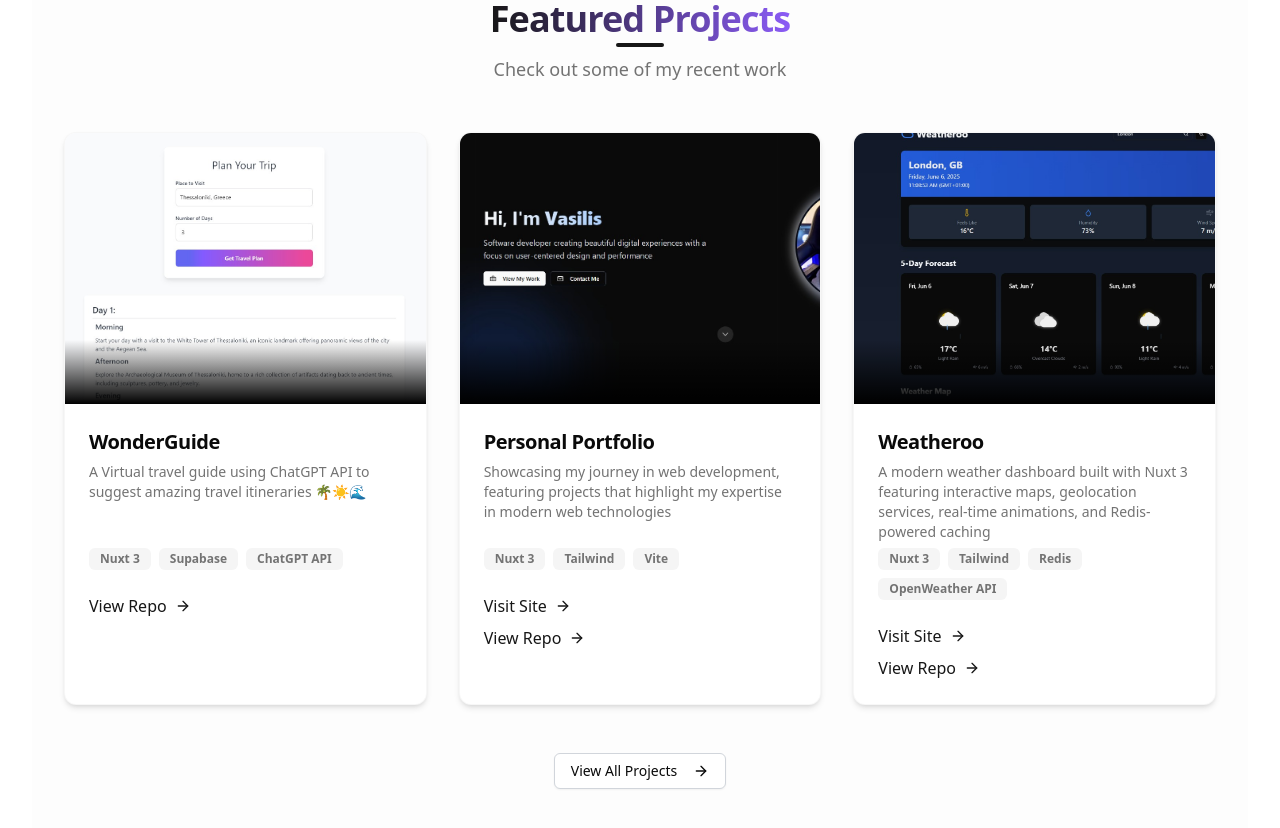
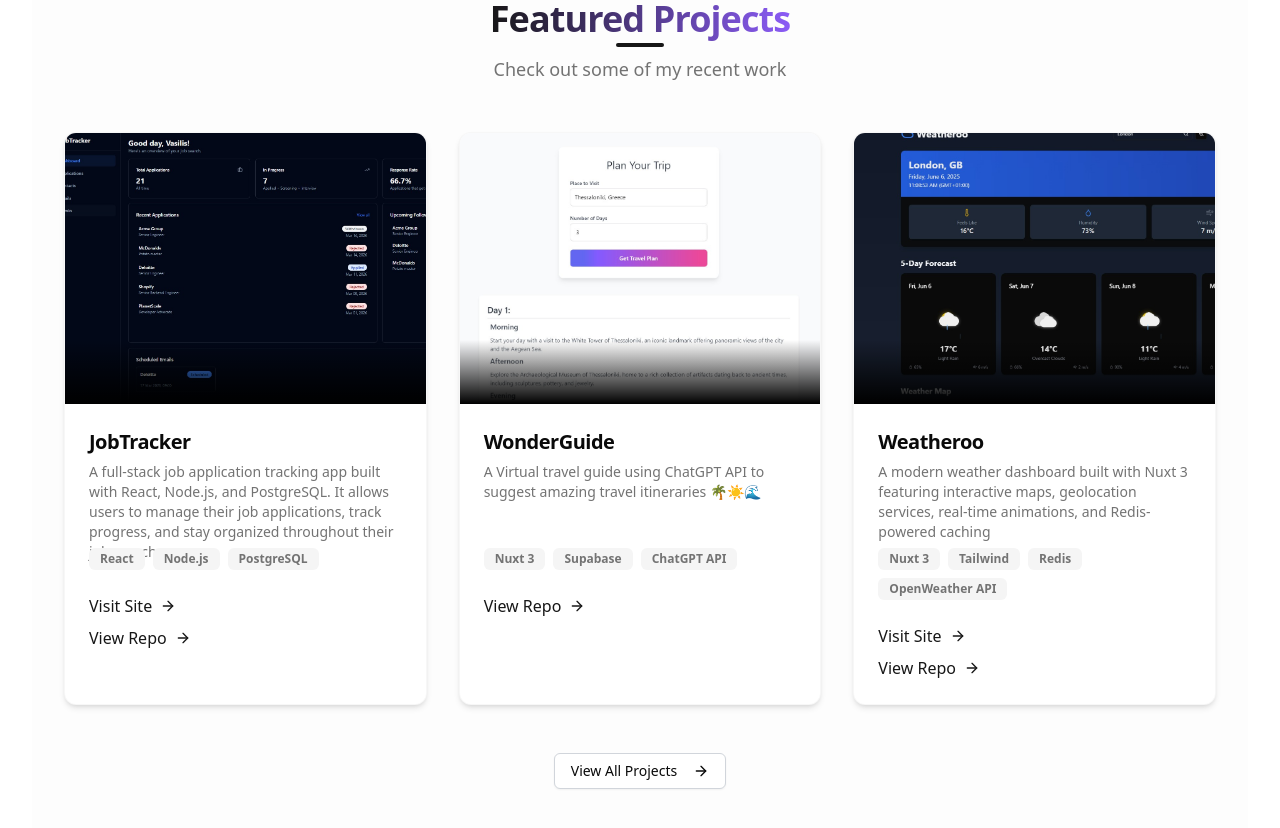
Before and after one commit to Vasilis-Rousis/vue-portfolio, a Nuxt app: page / in a window 1280 px wide. Shown: the part 940-1768 px from the top of the page. Built offline with nearby package versions, Linux system fonts and the light colour scheme.

Commit message:
Added jobtracker project

```diff
--- a/pages/index.vue
+++ b/pages/index.vue
@@ -353,6 +353,16 @@ const scrollToProjects = () => {
 const featuredProjects = [
   {
     id: 1,
+    title: 'JobTracker',
+    description:
+      'A full-stack job application tracking app built with React, Node.js, and PostgreSQL. It allows users to manage their job applications, track progress, and stay organized throughout their job search.',
+    image: '/images/job-tracker.jpg',
+    tags: ['React', 'Node.js', 'PostgreSQL'],
+    link: 'https://github.com/Vasilis-Rousis/track-job',
+    siteLink: 'https://job-tracker.duckdns.org/',
+  },
+  {
+    id: 2,
     title: 'WonderGuide',
     description:
       'A Virtual travel guide using ChatGPT API to suggest amazing travel itineraries 🌴☀️🌊',
@@ -360,16 +370,6 @@ const featuredProjects = [
     tags: ['Nuxt 3', 'Supabase', 'ChatGPT API'],
     link: 'https://github.com/Vasilis-Rousis/wonderguide-app',
     siteLink: '',
-  },
-  {
-    id: 2,
-    title: 'Personal Portfolio',
-    description:
-      'Showcasing my journey in web development, featuring projects that highlight my expertise in modern web technologies',
-    image: '/images/portfolio-website.jpg',
-    tags: ['Nuxt 3', 'Tailwind', 'Vite'],
-    link: 'https://github.com/Vasilis-Rousis/vue-portfolio',
-    siteLink: 'https://vasilis-rousis.com',
   },
   {
     id: 3,
--- a/pages/projects.vue
+++ b/pages/projects.vue
@@ -160,6 +160,19 @@ const activeFilter = ref('all')
 const projects = [
   {
     id: 1,
+    title: 'JobTracker',
+    description:
+      'A full-stack job application tracking app built with React, Node.js, and PostgreSQL. It allows users to manage their job applications, track progress, and stay organized throughout their job search.',
+    image: '/images/job-tracker.jpg',
+    tags: ['React', 'Node.js', 'PostgreSQL'],
+    link: 'https://github.com/Vasilis-Rousis/track-job',
+    siteLink: 'https://job-tracker.duckdns.org/',
+    longDescription:
+      'JobTracker is a full-stack job application tracking app built with React, Node.js, and PostgreSQL. It allows users to manage their job applications, track progress, and stay organized throughout their job search. The app features a user-friendly interface, real-time updates, and secure authentication. Users can add, edit, and delete job applications, send automated follow-up emails to recruiters, and generate reports to analyze their job search progress. This project demonstrates my skills in full-stack development, database management, and creating responsive, interactive web applications.',
+    category: 'web',
+  },
+  {
+    id: 2,
     title: 'WonderGuide',
     description:
       'A Virtual travel guide using ChatGPT API to suggest amazing travel itineraries 🌴☀️🌊',
@@ -172,7 +185,7 @@ const projects = [
     category: 'web',
   },
   {
-    id: 2,
+    id: 3,
     title: 'Personal Portfolio',
     description:
       'Showcasing my journey in web development, featuring projects that highlight my expertise in modern web technologies',
@@ -185,7 +198,7 @@ const projects = [
     category: 'web',
   },
   {
-    id: 3,
+    id: 4,
     title: 'Weatheroo',
     description:
       'Modern weather app built with Nuxt 3, featuring interactive maps, geolocation, and Redis caching',
@@ -198,7 +211,7 @@ const projects = [
     category: 'web',
   },
   {
-    id: 4,
+    id: 5,
     title: 'Warehouse Management App',
     description: 'Android app for managing warehouse inventory and tracking shipments',
     image: '/images/warehouse-management.jpg',
```
Also changed, not shown: public/images/job-tracker.jpg (added).
